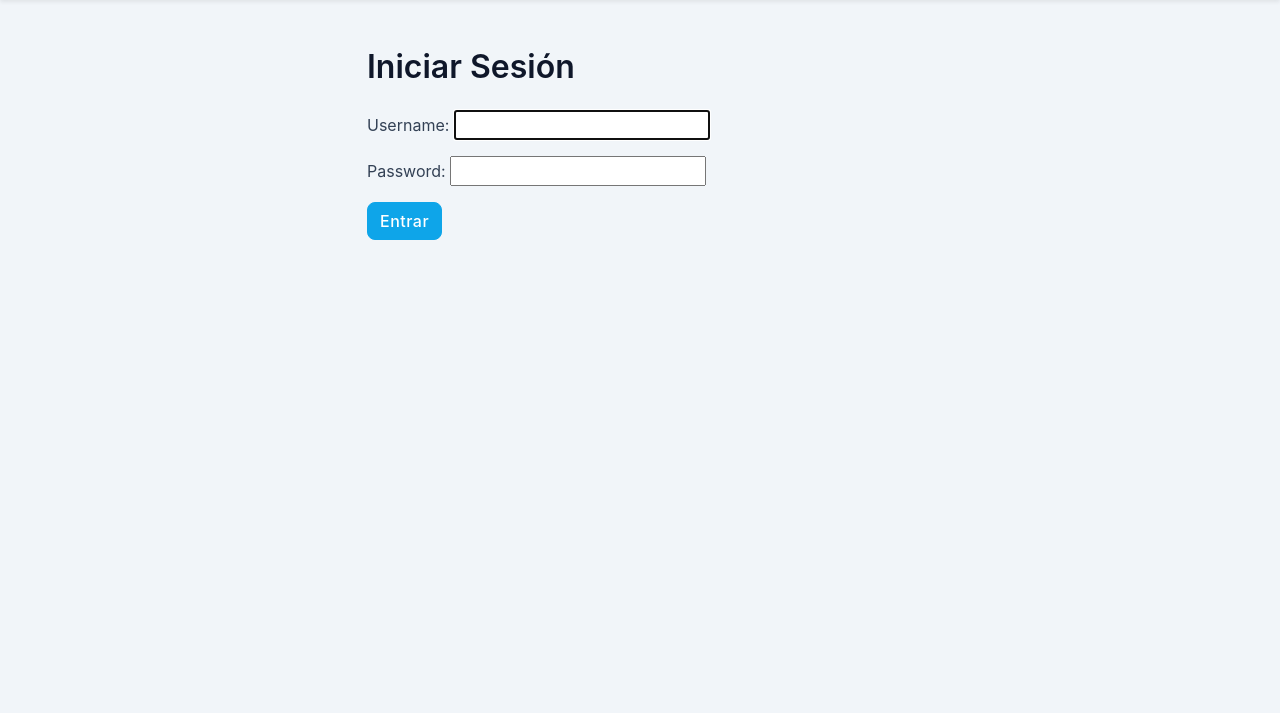
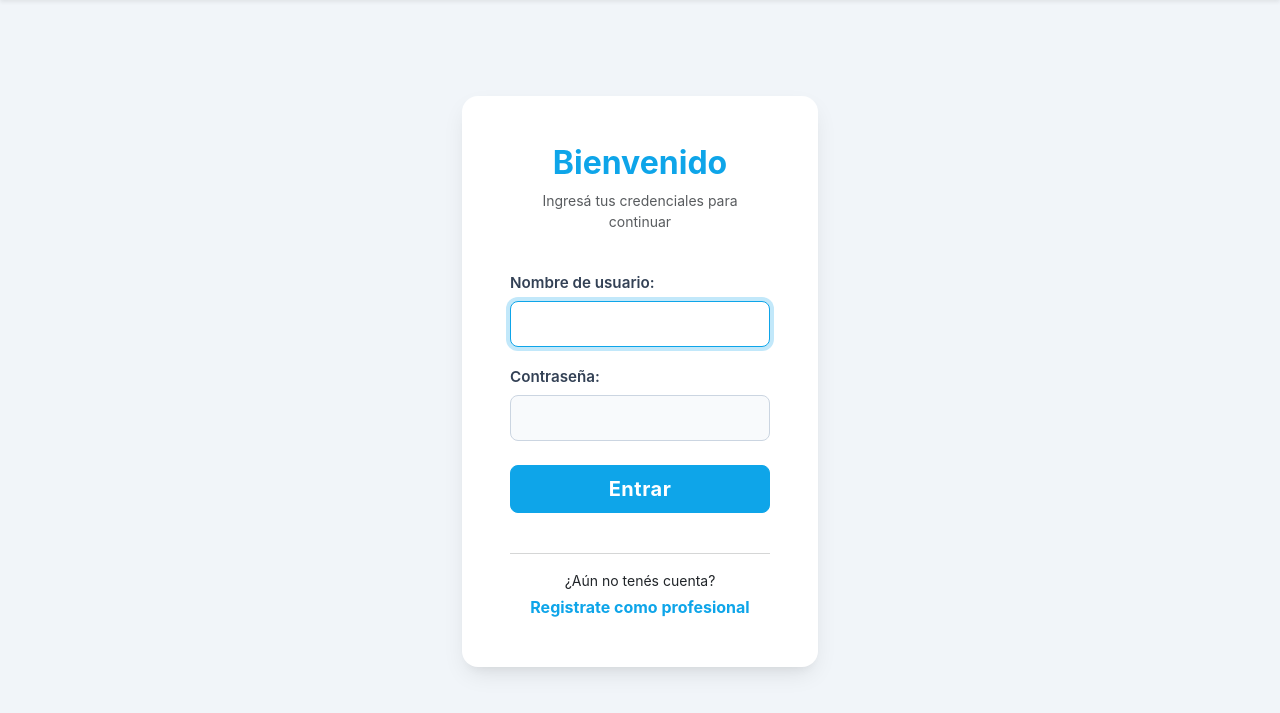
Before and after one commit to fonte-dev/coderhouse-final-meritum, a Django app: page /accounts/login/ in a window 1280 px wide. Shown: the part 59-772 px from the top of the page. Run offline with Django 5.2, Linux system fonts and the light colour scheme.

Commit message:
UI: Formularios estilizados y sistema traducido al español

```diff
--- a/accounts/forms.py
+++ b/accounts/forms.py
@@ -6,7 +6,7 @@ from .models import Avatar
 
 class RegistroFormulario(UserCreationForm):
     email = forms.EmailField(
-        required=True, help_text="Requerido. Poné un email válido."
+        required=True, help_text="Obligatorio. Poné un email válido."
     )
 
     class Meta:
--- a/accounts/templates/accounts/login.html
+++ b/accounts/templates/accounts/login.html
@@ -1,15 +1,32 @@
 {% extends 'base.html' %}
 {% block title %}Iniciar Sesión{% endblock %}
+
 {% block content %}
 <div class="row justify-content-center">
-    <div class="col-md-6">
-        <h2 class="mb-4">Iniciar Sesión</h2>
+    <div class="col-md-6 col-lg-4"> <div class="card shadow-lg border-0 p-4 p-md-5 mt-5">
 
-        <form method="POST">
-            {% csrf_token %}
-            {{ form.as_p }}
-            <button class="btn btn-primary" type="submit">Entrar</button>
-        </form>
+            <div class="text-center mb-4">
+                <h2 class="text-primary fw-bold">Bienvenido</h2>
+                <p class="text-muted small">Ingresá tus credenciales para continuar</p>
+            </div>
+
+            <form method="POST">
+                {% csrf_token %}
+
+                {{ form.as_p }}
+
+                <div class="d-grid mt-4">
+                    <button type="submit" class="btn btn-primary btn-lg fw-bold">Entrar</button>
+                </div>
+            </form>
+
+            <div class="text-center mt-4">
+                <hr class="text-muted opacity-25">
+                <p class="mb-1 small">¿Aún no tenés cuenta?</p>
+                <a href="{% url 'registro' %}" class="text-primary text-decoration-none fw-bold">Registrate como profesional</a>
+            </div>
+
+        </div>
     </div>
 </div>
 {% endblock %}
--- a/meritum_project/settings.py
+++ b/meritum_project/settings.py
@@ -107,9 +107,9 @@ AUTH_PASSWORD_VALIDATORS = [
 # Internationalization
 # https://docs.djangoproject.com/en/6.0/topics/i18n/
 
-LANGUAGE_CODE = "en-us"
+LANGUAGE_CODE = "es-ar"
 
-TIME_ZONE = "UTC"
+TIME_ZONE = "America/Argentina/Buenos_Aires"
 
 USE_I18N = True
 
--- a/static/css/style.css
+++ b/static/css/style.css
@@ -92,3 +92,67 @@ h1, h2, h3 {
 .btn-perfil-nav:hover {
     color: #ffffff !important;
 }
+
+form p {
+    margin-bottom: 1.2rem;
+}
+
+form label {
+    display: block;
+    font-weight: 600;
+    color: #334155;
+    margin-bottom: 6px;
+    font-size: 0.95rem;
+}
+
+form input[type="text"],
+form input[type="password"],
+form input[type="email"],
+form textarea {
+    display: block;
+    width: 100%;
+    padding: 10px 15px;
+    font-size: 1rem;
+    color: #334155;
+    background-color: #f8fafc;
+    border: 1px solid #cbd5e1;
+    border-radius: 8px;
+    transition: all 0.2s;
+}
+
+form input:focus,
+form textarea:focus {
+    border-color: #0ea5e9;
+    outline: 0;
+    background-color: #ffffff;
+    box-shadow: 0 0 0 0.25rem rgba(14, 165, 233, 0.25);
+}
+
+form .helptext {
+    display: block;
+    font-size: 0.8rem;
+    color: #94a3b8;
+    margin-top: 6px;
+    line-height: 1.4;
+}
+
+form ul {
+    font-size: 0.8rem;
+    color: #94a3b8;
+    padding-left: 20px;
+    margin-top: 6px;
+    margin-bottom: 0;
+}
+
+form ul li {
+    margin-bottom: 4px;
+}
+
+form ul.errorlist {
+    color: #ef4444;
+    font-size: 0.85em;
+    list-style-type: none;
+    padding-left: 0;
+    margin-bottom: 10px;
+    font-weight: 600;
+}
```
Also changed, not shown: accounts/templates/accounts/registro.html (+21 -8 lines).
